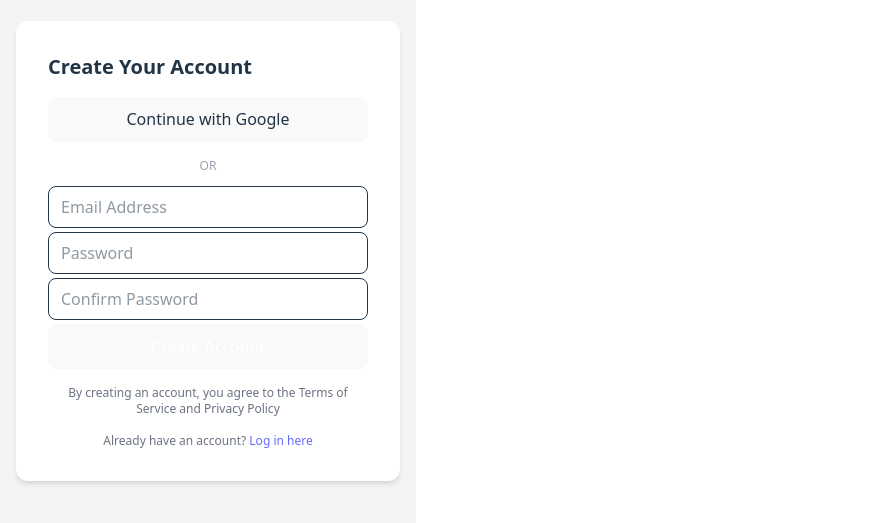
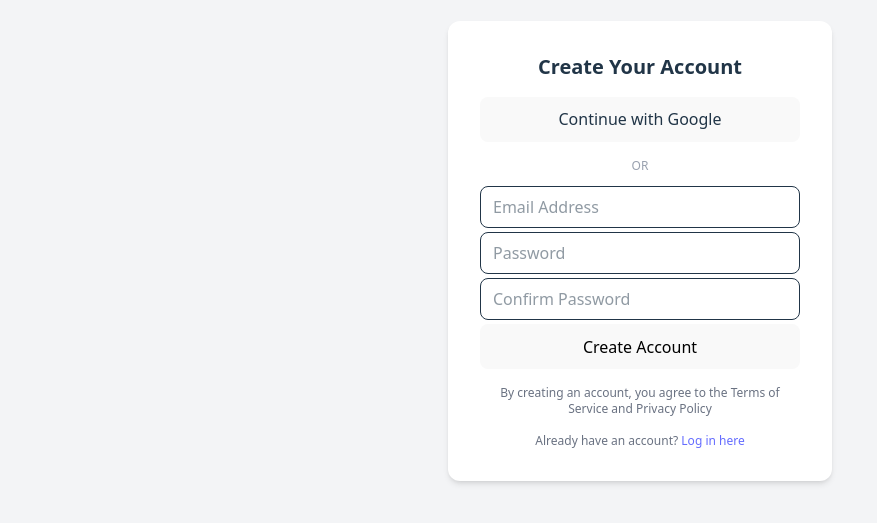
Before and after one commit to Blessedce/Flow-Farm, a React (Vite) app: page /signup in a window 1280 px wide. Shown: the part 149-672 px from the top of the page, without its empty margins (0-877 px from the left). Built offline with nearby package versions, Linux system fonts and the light colour scheme.

Commit message:
form validation to SignUp page

```diff
--- a/src/components/auth/SignUp.jsx
+++ b/src/components/auth/SignUp.jsx
@@ -57,7 +57,7 @@ export default function SignUp() {
         className="bg-white p-6 sm:p-8 rounded-xl shadow-md w-full max-w-sm"
       >
 
-        <h2 className="text-xl font-semibold mb-4">
+        <h2 className="text-xl font-bold mb-4 text-center">
           Create Your Account
         </h2>
 
@@ -110,7 +110,7 @@ export default function SignUp() {
 
         <button
           type="submit"
-          className="w-full bg-gray-800 text-white py-2 rounded-lg hover:bg-black"
+          className="w-full bg-gray-800 text-black py-2 rounded-lg hover:bg-black"
         >
           Create Account
         </button>
--- a/src/index.css
+++ b/src/index.css
@@ -25,8 +25,6 @@ a:hover {
 
 body {
   margin: 0;
-  display: flex;
-  place-items: center;
   min-width: 320px;
   min-height: 100vh;
 }
```
